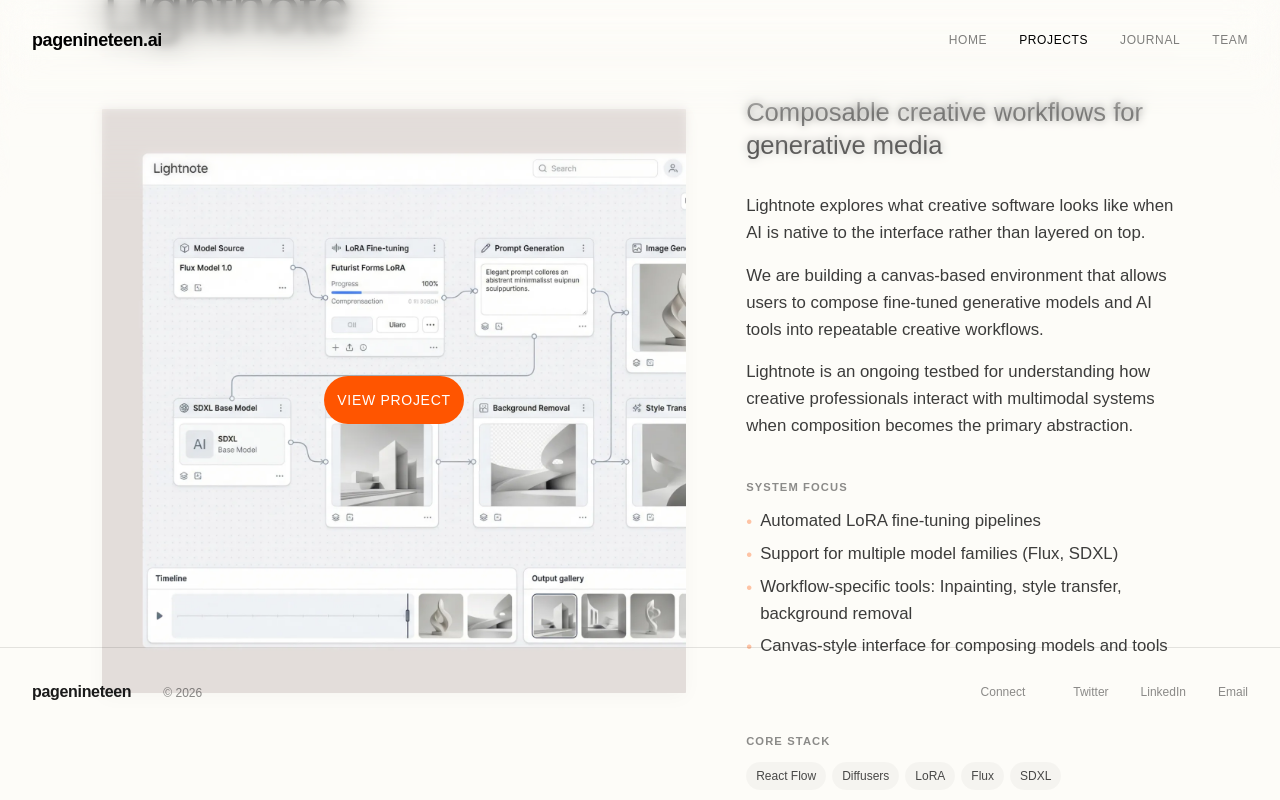
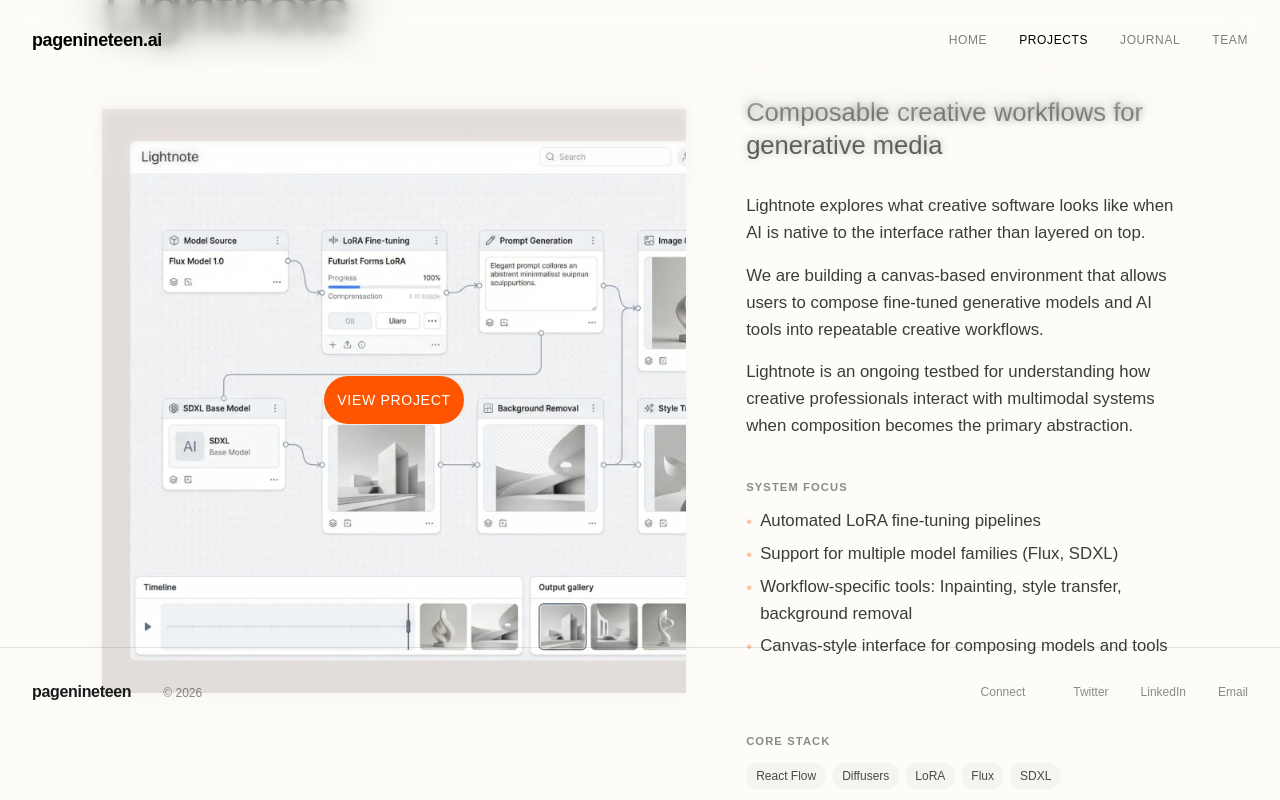
Before and after one commit to pendulum-ai/Pagenineteen2, a React (Vite) app: page /projects in a window 1280 px wide. In both pictures the pointer is over the picture 394 px from the left and 1150 px from the top of the page. Shown: the part 750-1550 px from the top of the page. Built offline with nearby package versions, Linux system fonts and the light colour scheme; a web font is replaced by a local one.

Commit message:
fix: restore hover zoom effect for project images

```diff
--- a/src/components/projects/ProjectCard.css
+++ b/src/components/projects/ProjectCard.css
@@ -218,11 +218,10 @@
   transition: transform 0.6s cubic-bezier(0.2, 0.8, 0.2, 1);
 }
 
-/* .project-image-wrapper:hover .project-image {
+/* Restored Zoom Effect (safe to use with standard <img>) */
+.project-image-wrapper:hover .project-image {
   transform: scale(1.05);
 }
-Removed to prevent conflict with Digital WebGL effect
-*/
 
 /* Responsive */
 /* Responsive */
```
